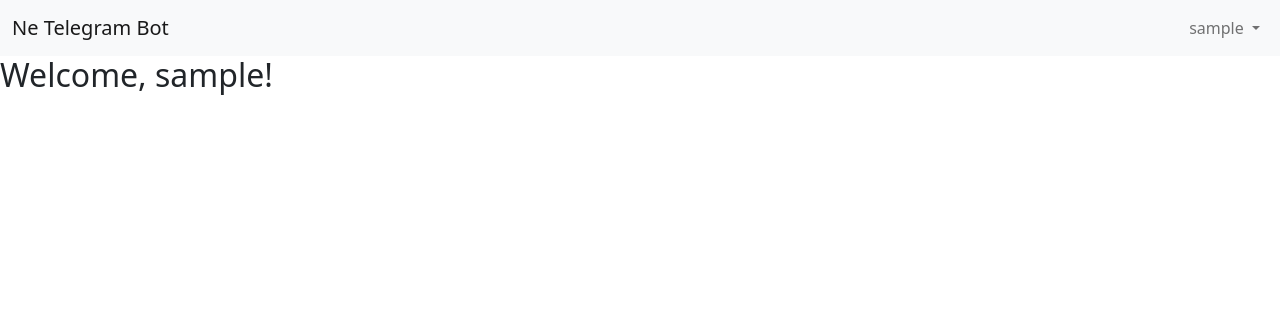
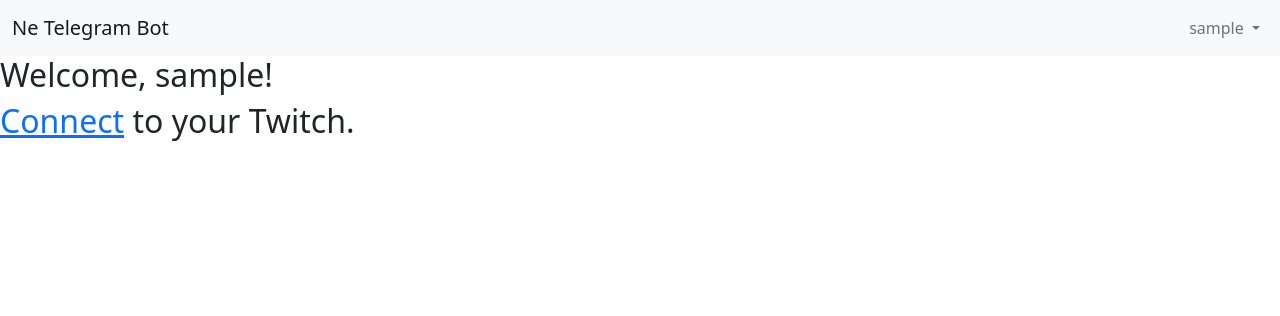
Before and after one commit to samuelfirst/nemoobot, a Django app: page / in a window 1280 px wide. Shown: the top 316 px of the page. Run offline with Django 3.2, Linux system fonts and the light colour scheme; the visitor is signed in with stand-in values (Sample User, id 1); parts of the project's set-up code (start-up, migrations or seed data) failed here and were passed over.

Commit message:
Add Twitch authentication link

```diff
--- a/web/templates/index.html
+++ b/web/templates/index.html
@@ -3,6 +3,11 @@
 {% block content%}
   {% if user.username %}
     <h2>Welcome, {{ user.username }}!</h2>
+    {% if user.token %}
+      <h2>You connected to Twitch!</h2>
+    {% else %}
+      <h2><a href="https://id.twitch.tv/oauth2/authorize?client_id=cj6u5ko0kn9bpdgajxrbz5ircahgff&redirect_uri=http://localhost:8000/connect_to_twitch&response_type=code&scope=user:edit+user:read:email+chat:edit+chat:read+channel:moderate">Connect</a> to your Twitch.</h2>
+    {% endif %}
   {% else %}
     <h2>Welcome!<br>Please <a href="{% url 'login'%}">login</a> or <a href="{% url 'signup'%}">sign up</a>!</h2>
   {% endif %}
```
